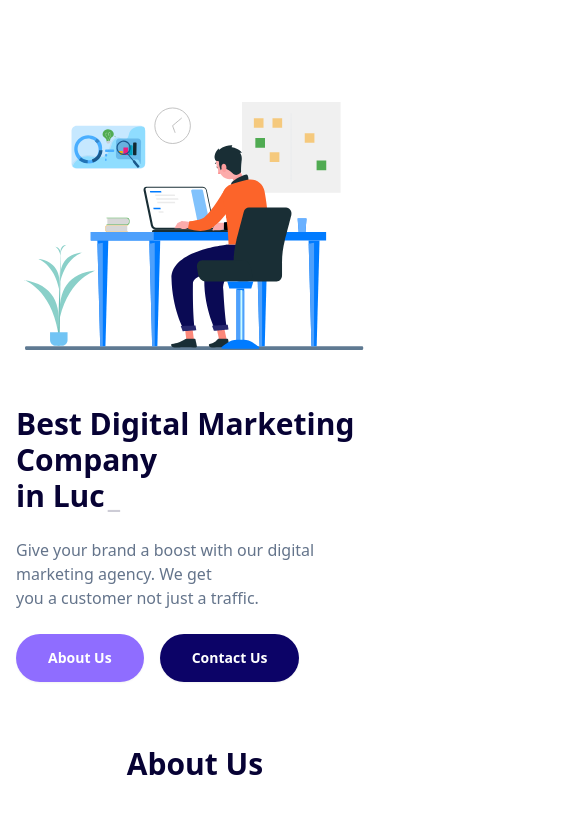
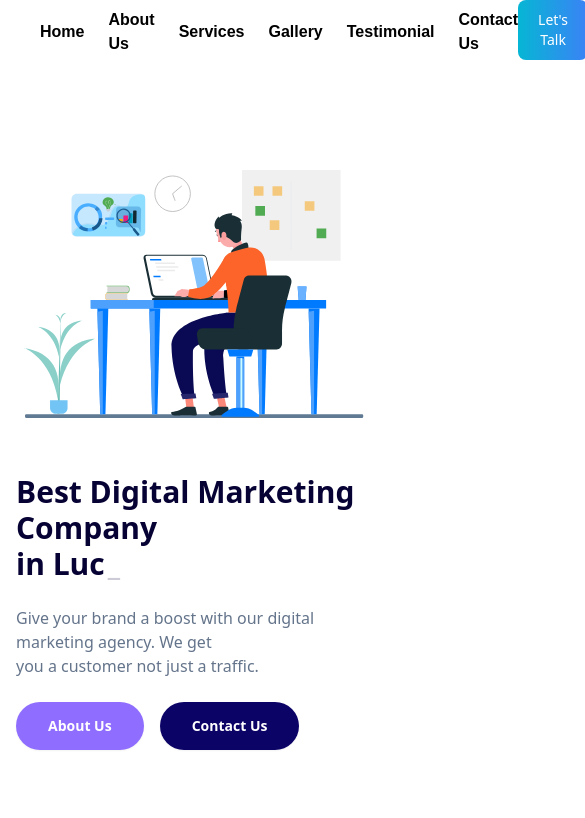
Before and after one commit to protapkrghosh/Royal-Advertising, a React (Vite) app: page / in a window 390 px wide. Shown: the top 818 px of the page, 585 px wide, since content can reach past the window. Built offline with nearby package versions, Linux system fonts and the light colour scheme.

Commit message:
navbar changed

```diff
--- a/src/components/home/Sidebar.jsx
+++ b/src/components/home/Sidebar.jsx
@@ -1,6 +1,10 @@
-
 import classNames from "classnames";
-import { FaFacebook, FaInstagram, FaLinkedinIn, FaTwitter } from "react-icons/fa";
+import {
+  FaFacebook,
+  FaInstagram,
+  FaLinkedinIn,
+  FaTwitter,
+} from "react-icons/fa";
 const Sidebar = ({ isOpens, onClose }) => {
   const sidebarClasses = classNames("sidebar", {
     "translate-x-0": isOpens,
@@ -8,37 +12,67 @@ const Sidebar = ({ isOpens, onClose }) => {
   });
 
   return (
-    <div className={sidebarClasses} style={{ width: "400px", position: "fixed", top: 0, left: 0, zIndex: 20, transition: "transform 0.3s ease-in-out", boxShadow: "0 4px 6px rgba(0, 0, 0, 0.1)" }}>
+    <div
+      className={sidebarClasses}
+      style={{
+        width: "400px",
+        position: "fixed",
+        top: 0,
+        left: 0,
+        zIndex: 20,
+        transition: "transform 0.3s ease-in-out",
+        boxShadow: "0 4px 6px rgba(0, 0, 0, 0.1)",
+      }}
+    >
       <nav className="transition-transform duration-300 transform h-screen bg-white  text-[#070234] p-6">
-        <div className="flex justify-between ">
-        <div>
-        <button onClick={onClose} className="absolute top-4 left-4 text-white cursor-pointer bg-red-500 rounded-full p-2">
-          <svg className="h-6 w-6" xmlns="http://www.w3.org/2000/svg" fill="none" viewBox="0 0 24 24" stroke="currentColor">
-            <path stroke-linecap="round" stroke-linejoin="round" stroke-width="2" d="M6 18L18 6M6 6l12 12"></path>
+        <div className="flex justify-between items-center">
+          <img
+            src="https://demo.7iquid.com/salepush/wp-content/uploads/2022/04/logo-1.png"
+            className="h-12 w-36"
+            alt=""
+          />
+          <button
+            onClick={onClose}
+            className=" text-white cursor-pointer bg-red-500 rounded-full p-2"
+          >
+            <svg
+              className="h-6 w-6"
+              xmlns="http://www.w3.org/2000/svg"
+              fill="none"
+              viewBox="0 0 24 24"
+              stroke="currentColor"
+            >
+              <path
+                stroke-linecap="round"
+                stroke-linejoin="round"
+                stroke-width="2"
+                d="M6 18L18 6M6 6l12 12"
+              ></path>
             </svg>
           </button>
         </div>
-       <div>
-       <img
-              src="https://b2h9h9q9.rocketcdn.me/wp-content/uploads/2020/11/vishal-mega-mart-Franchise-Logo.png"
-              className="h-12 w-36"
-              alt=""
-            />
-       </div>
-        </div>
         <div className="mt-36">
           <ul className="  items-center ">
-          <li className="flex items-center gap-4 text-[#070234] font-bold my-5 text-xl"><FaFacebook /> Facebook</li>
-          <li className="flex items-center gap-4 text-[#070234] font-bold my-5 text-xl"><FaTwitter /> Twitter</li>
-          <li className="flex items-center gap-4 text-[#070234] font-bold my-5 text-xl"><FaInstagram />Instagram</li>
-          <li className="flex items-center gap-4 text-[#070234] font-bold my-5 text-xl"><FaLinkedinIn />Linkedin</li>
+            <li className="flex items-center gap-4 text-[#070234] font-bold my-5 text-xl">
+              <FaFacebook /> Facebook
+            </li>
+            <li className="flex items-center gap-4 text-[#070234] font-bold my-5 text-xl">
+              <FaTwitter /> Twitter
+            </li>
+            <li className="flex items-center gap-4 text-[#070234] font-bold my-5 text-xl">
+              <FaInstagram />
+              Instagram
+            </li>
+            <li className="flex items-center gap-4 text-[#070234] font-bold my-5 text-xl">
+              <FaLinkedinIn />
+              Linkedin
+            </li>
           </ul>
-
         </div>
         <div className="mt-10">
-            <hr className="w-full h-1 bg-black"/>
+          <hr className="w-full h-1 bg-black" />
           <div className="mt-10 text-2xl">
-                <p >+91-8858230920</p>
+            <p>+91-8858230920</p>
             <p className="mt-4">info@reflectivedesign.in</p>
           </div>
         </div>
--- a/src/data/data.jsx
+++ b/src/data/data.jsx
@@ -9,10 +9,10 @@ export const navdata = [
         item:"Services"
     },
     {
-        item:"Gelary"
+        item:"Gallery"
     },
     {
-        item:"Testimonal"
+        item:"Testimonial"
     },
     {
         item:"Contact Us"
--- a/src/index.css
+++ b/src/index.css
@@ -1,6 +1,30 @@
 @tailwind base;
 @tailwind components;
 @tailwind utilities;
+
+
+a {
+  display: inline-block;
+  text-decoration: none;
+  color: black;
+  font-family: sans-serif;
+}
+
+a:after {
+  display:block;
+  content: '';
+  width: inherit;
+  border-bottom: solid 2px black;
+  transform: scaleX(0);
+  transition: transform 250ms ease-in-out;
+}
+
+a:hover:after { transform: scaleX(1); }
+
+a.from-left:after {
+  transform-origin: left;
+}
+
 
 .btn-primary{
     @apply   text-white bg-[#8F6DFF] hover:bg-[#6E48E8] border-0 rounded-full px-8 py-4 font-bold
--- a/src/pages/shered/navbar/Navbar.jsx
+++ b/src/pages/shered/navbar/Navbar.jsx
@@ -1,4 +1,3 @@
-
 import React, { useState } from "react";
 import { Link as ScrollLink } from "react-scroll";
 import { navdata } from "../../../data/data";
@@ -23,9 +22,8 @@ const Navbar = () => {
     setIsOpen(!isOpen);
   };
 
-
   return (
-    <nav className="md:top-0 md:w-full bg-white relative z-10">
+    <nav className="md:top-10 px-10 max-w-[1300px] mx-auto md:w-full bg-white relative z-10">
       {/* <div className="w-11/12 mx-auto px-4 sm:px-6 lg:px-8 flex items-center justify-between h-16">
         <div className="flex items-center">
           <button
@@ -114,6 +112,54 @@ const Navbar = () => {
         </div>
       </div> */}
 
+      <div className="flex justify-between items-center">
+        <div className="flex items-center gap-x-5">
+          <button
+            type="button"
+            onClick={toggleSidebar}
+            className="focus:outline-none hidden md:flex items-center"
+          >
+            <svg
+              className="h-6 w-6 fill-current"
+              viewBox="0 0 24 24"
+              xmlns="http://www.w3.org/2000/svg"
+            >
+              <path
+                fillRule="evenodd"
+                clipRule="evenodd"
+                d="M4 5h16v2H4V5zm0 6h16v2H4v-2zm16 4H4v2h16v-2z"
+              />
+            </svg>
+          </button>
+          <img
+            src="https://demo.7iquid.com/salepush/wp-content/uploads/2022/04/logo-1.png"
+            className="w-[200px]"
+            alt=""
+          />
+        </div>
+        <div className="flex justify-center items-center gap-x-6">
+          {navdata.map((nav, index) => (
+            <ScrollLink
+              key={index}
+              to={nav.item}
+              smooth={true}
+              duration={500}
+              className={`hover:text-[#080337] text-[#080337] font-bold cursor-pointer`}
+              onClick={() => handleSetActive(nav.item)}
+              spy={true}
+            >
+              <a href="">{nav.item}</a>
+            </ScrollLink>
+          ))}
+        </div>
+        <button
+          type="button"
+          className="text-white bg-gradient-to-r from-cyan-500 to-blue-500 hover:bg-gradient-to-bl focus:ring-4 focus:outline-none focus:ring-cyan-300 dark:focus:ring-cyan-800 font-medium rounded-lg text-sm px-5 py-2.5 text-center me-2 mb-2"
+        >
+          Let's Talk
+        </button>
+      </div>
+
       {isOpen && (
         <div className="md:hidden">
           <div className="px-2 pt-2 pb-3 space-y-1 sm:px-3">
```
Lines whose indentation alone changed are shown as unchanged.
